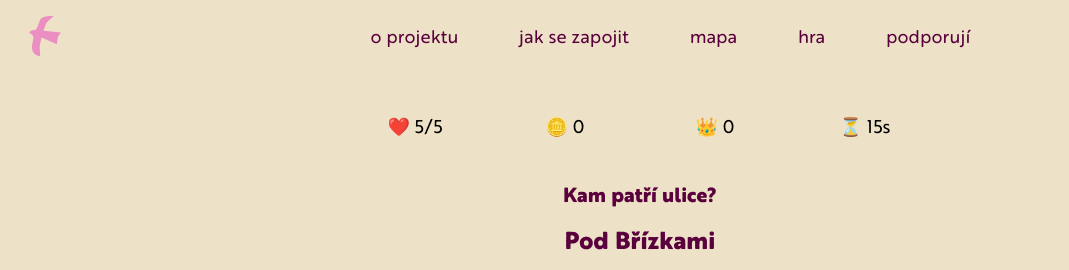
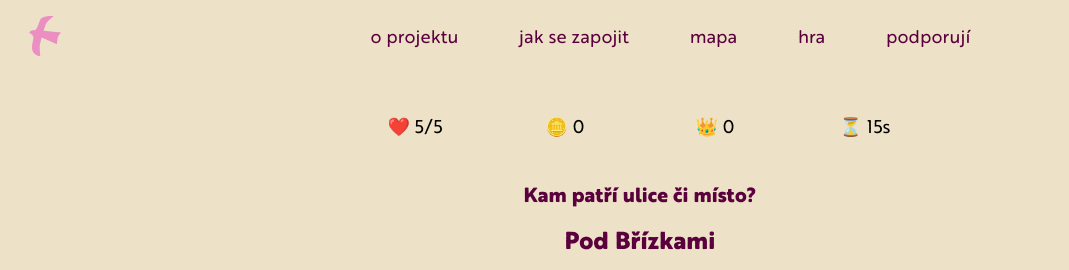
Before and after one commit to petrkucerak/modlitbyzaulice, a Next.js app: page /hra in a window 1280 px wide. Shown: the top 270 px of the page, without its empty margins (0-1069 px from the left). Built offline with nearby package versions, Linux system fonts and the light colour scheme.

Commit message:
Update description

```diff
--- a/components/game/game.js
+++ b/components/game/game.js
@@ -136,7 +136,7 @@ export default function StreetQuiz() {
             <span className="w-16">⏳ {timeLeft}s</span>
           </div>
           <h2 className="text-xl mt-6 font-semibold text-wine">
-            Kam patří ulice?
+            Kam patří ulice či místo?
           </h2>
           <h1 className="text-2xl font-semibold text-wine my-4">
             {currentStreet?.street_name}
```
